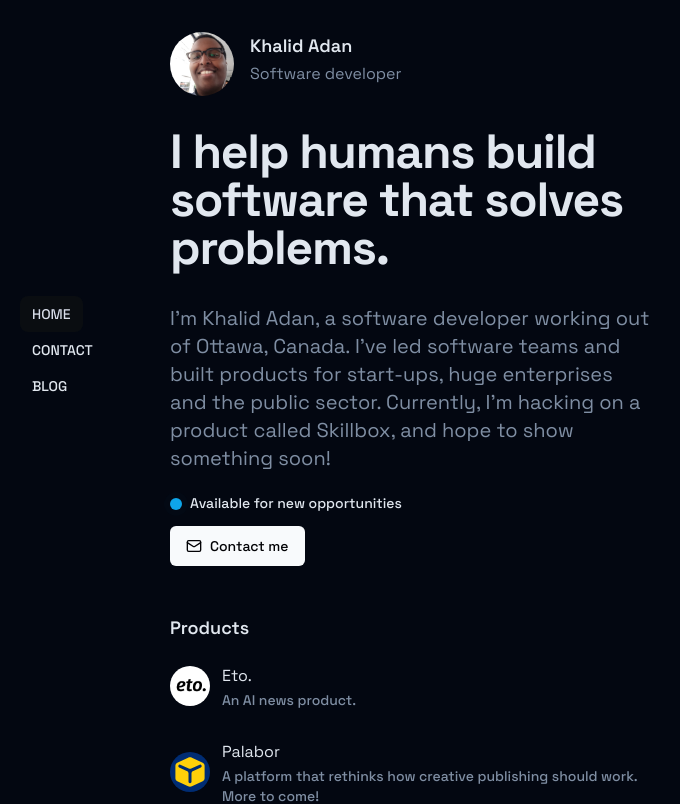
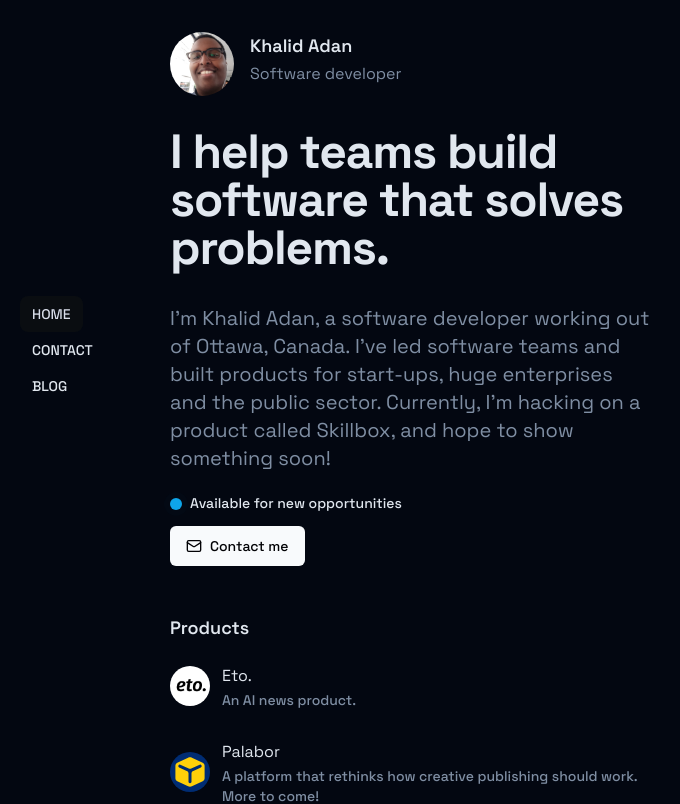
Before and after one commit to KhalidAdan/personal-site, a Next.js app: page / in a window 1280 px wide. Shown: the top 804 px of the page, without its empty margins (305-985 px from the left). Built offline with nearby package versions, Linux system fonts and the light colour scheme.

Commit message:
Update About.tsx

```diff
--- a/components/homepage/About.tsx
+++ b/components/homepage/About.tsx
@@ -8,7 +8,7 @@ export default function About({ variants }: { variants: Variants }) {
   return (
     <AnimatedSection variants={variants} className="mt-0">
       <TypographyH1>
-        I help humans build software that solves problems.
+        I help teams build software that solves problems.
       </TypographyH1>
       <TypographyLead>
         I&apos;m Khalid Adan, a software developer working out of Ottawa,
```
